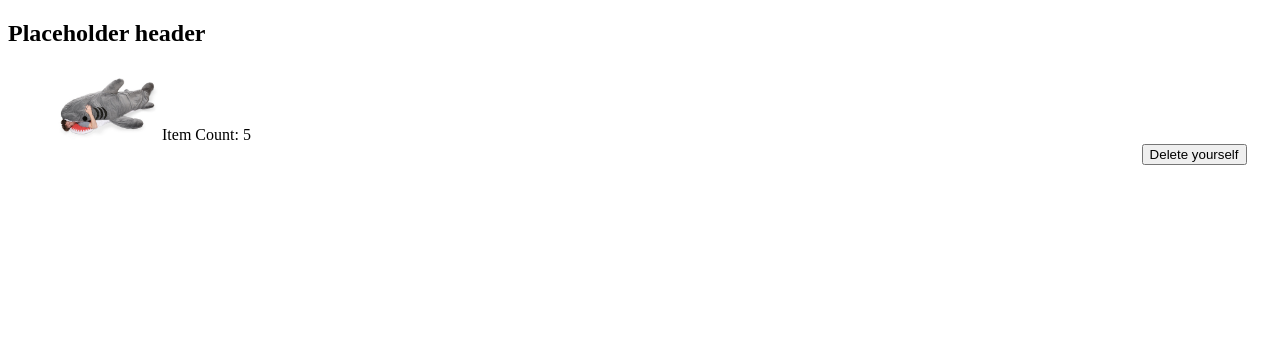
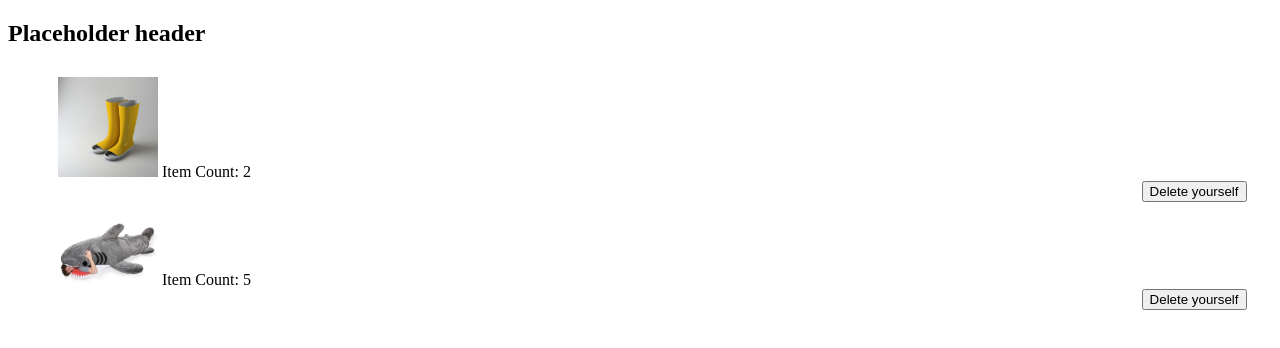
Before and after one commit to Snobeard/order-form, a plain HTML site: page cart.html in a window 1280 px wide. Drawn offline with Linux system fonts and the light colour scheme.

Commit message:
render from constructor working

```diff
--- a/appcart.js
+++ b/appcart.js
@@ -2,10 +2,9 @@
 
 //get data from localStore
 //TEST object! Remove later!
-function Product(src, count, name) {
+function Product(src, count) {
   this.source = src;
   this.count = count;
-  this.name = name;
   Product.orderInfo.push(this);
 };
 Product.orderInfo = [];
@@ -16,11 +15,12 @@ new Product('img/shark.jpg', 5, 'shark');
 console.table(Product.orderInfo);
 //display data from localStore to the DOM
 function makeCart(){
+  var buildList = document.getElementById('cartList').innerHTML;
   for (var i = 0; i < Product.orderInfo.length; i++) {
-    console.log('in for loop');
-    var buildList = '<li id="test"> <img src="' + Product.orderInfo[i].source + '" /> Item Count: ' + Product.orderInfo[i].count + ' <button type="button" name="deleteItem' + Product.orderInfo[i].name + '">Delete yourself</button> </li>';
-    document.getElementById('cartList').innerHTML = buildList;
+    buildList = buildList.concat('<li id="test"> <img src="' + Product.orderInfo[i].source + '" /> Item Count: ' + Product.orderInfo[i].count + ' <button type="button" name="deleteItem' + i + '">Delete yourself</button> </li>');
+    console.log(buildList);
   }
+  document.getElementById('cartList').innerHTML = buildList;
 }
 //erase an item from the cart AND DOM AND localStore via button click
 
--- a/cart.html
+++ b/cart.html
@@ -8,8 +8,6 @@
   <body>
     <h2>Placeholder header</h2>
     <ul id="cartList">
-      <li id="test1">
-      </li>
     </ul>
     <script type="text/javascript" src="appcart.js">
     </script>
```
